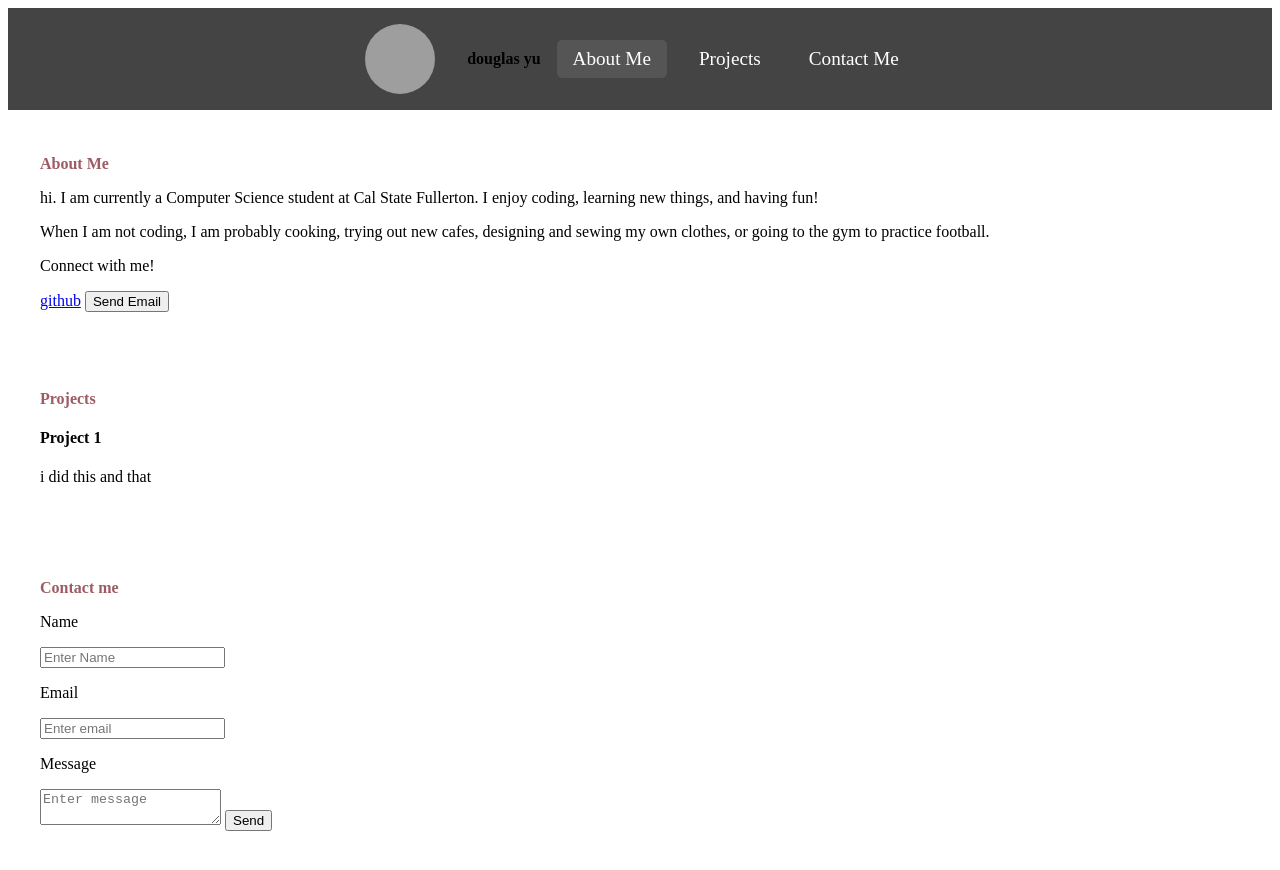
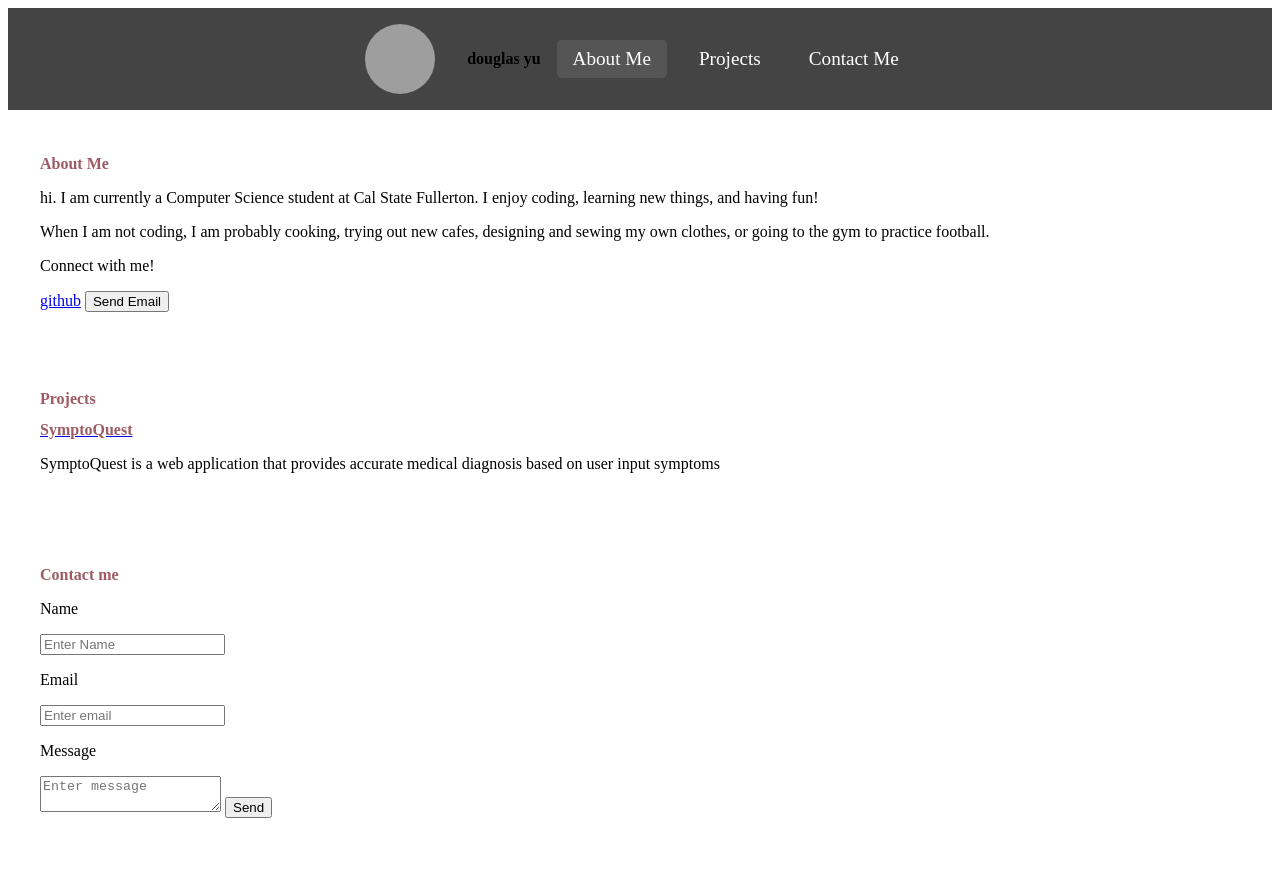
Before and after one commit to Douglasmyu/portfolio, a SvelteKit app: page / in a window 1280 px wide. Built offline with nearby package versions, Linux system fonts and the light colour scheme; grey boxes are pictures that could not be loaded.

Commit message:
small changes

```diff
--- a/src/routes/+page.svelte
+++ b/src/routes/+page.svelte
@@ -111,9 +111,9 @@
   </section>
   <section id="projects">
     <h2>Projects</h2>
-    <h4>Project 1</h4>
+    <a href = https://sympto-quest-phi.vercel.app/login><h2>SymptoQuest</h2></a>
         <p>
-            i did this and that
+            SymptoQuest is a web application that provides accurate medical diagnosis based on user input symptoms
         </p>
   </section>
 
```
